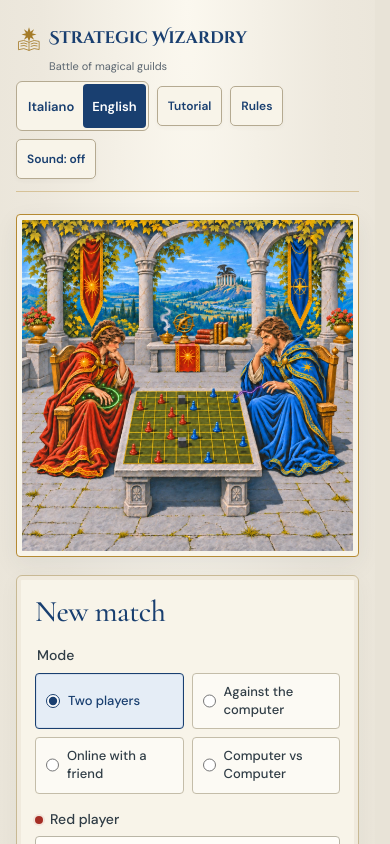
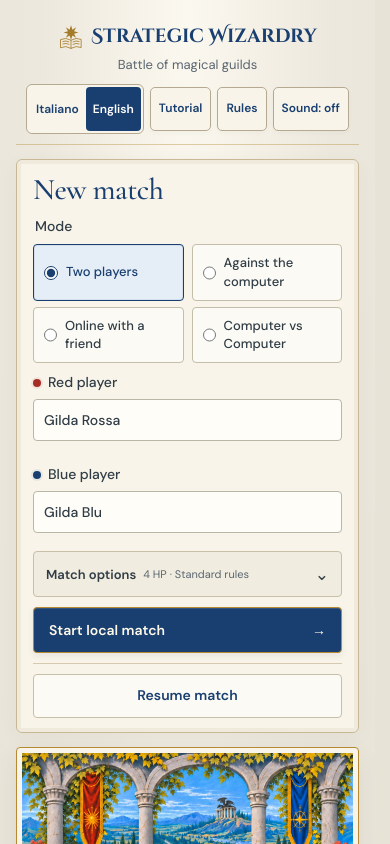
Before and after one commit to ipe3000/SW, a React (Vite) app: page / in a window 390 px wide. Shown: the top 844 px of the page. Built offline with nearby package versions, Linux system fonts and the light colour scheme.

Commit message:
Stabilize the homepage artwork and compact match setup

```diff
--- a/src/ui/entry-cloister.css
+++ b/src/ui/entry-cloister.css
@@ -13,24 +13,34 @@ body:has(.local-app:not(.in-match)) {
   padding-bottom: 32px;
 }
 .brand-heading { min-width: 0; }
-.local-app:not(.in-match) .topbar { height: 92px; margin-bottom: 24px; border-color: #b58a3266; }
-.local-app:not(.in-match) .brand-subtitle { margin: 5px 0 0 54px; font: 400 14px/1.3 'DM Sans', sans-serif; letter-spacing: .15px; color: #5b6670; }
+.local-app:not(.in-match) .topbar {
+  display: grid; grid-template-columns: minmax(0, 1fr); justify-items: center;
+  height: auto; max-width: 1160px; margin: 0 auto 20px; padding: 14px 0;
+  gap: 10px; border-color: #b58a3266;
+}
+.local-app:not(.in-match) .topbar > nav { justify-content: center; flex-wrap: wrap; gap: 6px; }
+.local-app:not(.in-match) .brand-subtitle { margin: 5px 0 0; text-align: center; font: 400 14px/1.3 'DM Sans', sans-serif; letter-spacing: .15px; color: #5b6670; }
 .local-app:not(.in-match) .brand { color: #193f70; }
 .local-app:not(.in-match) .brand > .brand-sigil { color: #a47b28; }
-.local-app:not(.in-match) .topbar nav .text-button {
+.local-app:not(.in-match) .topbar > nav > .text-button {
   background: #f8f4e9; color: #193f70; border-color: #b5aa91; border-radius: 5px;
-  padding-inline: 16px; font-size: 14px; box-shadow: 0 2px 4px #303d4608;
+  min-height: 44px; padding-inline: 8px; font-size: 13px; box-shadow: 0 2px 4px #303d4608;
 }
 .local-app:not(.in-match) .topbar nav .text-button:hover { background: #ede6d4; border-color: #967127; }
+@media (min-width: 1260px) {
+  .local-app:not(.in-match) .topbar { grid-template-columns: minmax(0, 1fr) auto minmax(0, 1fr); min-height: 88px; }
+  .local-app:not(.in-match) .topbar > .brand-heading { grid-column: 2; }
+  .local-app:not(.in-match) .topbar > nav { grid-column: 3; justify-self: end; justify-content: flex-end; }
+}
 .local-app:not(.in-match) .fantasy-entry {
   max-width: 1000px; width: 100%; margin: 0 auto;
   grid-template-columns: minmax(0, 1fr) minmax(0, 1fr);
-  grid-template-rows: auto auto;
+  grid-template-rows: auto;
   gap: 16px 24px; padding: 0; border: 0; border-radius: 0;
-  background: none; box-shadow: none; align-items: stretch;
+  background: none; box-shadow: none; align-items: start;
 }
 .local-app:not(.in-match) .entry-scene {
-  position: relative; width: 100%; height: auto; min-height: 0; aspect-ratio: 1; grid-row: 1; align-self: stretch;
+  position: relative; width: 100%; height: auto; min-height: 0; aspect-ratio: 1; grid-row: 1;
   border: 0; border-radius: 0; background: none; overflow: visible;
 }
 .local-app:not(.in-match) .entry-scene::after { content: none; }
@@ -41,21 +51,18 @@ body:has(.local-app:not(.in-match)) {
 }
 .entry-artwork > img { display: block; width: 100%; height: 100%; object-fit: contain; border-radius: 1px; }
 .local-app:not(.in-match) .fantasy-entry > .new-game {
-  position: relative; display: flex; flex-direction: column; padding: 22px; border: 1px solid #c8b994; border-radius: 6px; align-self: stretch;
+  position: relative; display: flex; flex-direction: column; padding: 16px 18px; border: 1px solid #c8b994; border-radius: 6px;
   background: #f8f4e9; box-shadow: 0 5px 20px #303d460b, inset 0 0 0 4px #f0eadd;
 }
 .local-app:not(.in-match) .new-game::before {
   content: none;
 }
 .local-app:not(.in-match) .fantasy-entry .new-game h2 {
-  margin-bottom: 18px; font: 500 32px/1.05 'Cormorant Garamond', Georgia, serif; color: #193f70;
-}
-@media (max-width: 380px) {
-  .local-app:not(.in-match) .brand-wordmark strong { display: block; }
+  margin-bottom: 12px; font: 500 32px/1.05 'Cormorant Garamond', Georgia, serif; color: #193f70;
 }
 .local-app:not(.in-match) .fantasy-entry .new-game label,
 .local-app:not(.in-match) .mode-choice legend { color: #303d46; font-size: 14px; }
-.local-app:not(.in-match) .mode-choice { margin-bottom: 16px; gap: 8px; }
+.local-app:not(.in-match) .mode-choice { margin-bottom: 10px; gap: 6px 8px; }
 .local-app:not(.in-match) .fantasy-entry .mode-choice label {
   padding: 9px 10px; min-height: 44px; font-size: 13px; line-height: 1.4;
   background: #fcfaf4; border: 1px solid #c4bda9; border-radius: 4px; box-shadow: none;
@@ -78,7 +85,7 @@ body:has(.local-app:not(.in-match)) {
 }
 .local-app:not(.in-match) .form-pair > label:nth-child(2)::before { background: #193f70; box-shadow: 0 0 0 2px #193f7014; }
 .local-app:not(.in-match) .fantasy-entry .setup-options {
-  margin-top: 16px; padding-inline: 12px; background: #f0ecdf; border-color: #c8bfa8;
+  margin-top: 10px; padding-inline: 12px; background: #f0ecdf; border-color: #c8bfa8;
 }
 .local-app:not(.in-match) .setup-options > summary { min-height: 44px; flex-wrap: wrap; font-size: 13px; color: #303d46; }
 .local-app:not(.in-match) .setup-options > summary > span { font-size: 11px; color: #5b6670; }
@@ -89,15 +96,15 @@ body:has(.local-app:not(.in-match)) {
 .local-app:not(.in-match) .button.primary:hover:not(:disabled) { background: #245487; }
 .local-app:not(.in-match) .button.primary:active:not(:disabled) { background: #12315a; box-shadow: inset 0 2px 3px #0003; }
 .local-app:not(.in-match) .button.primary:disabled { background: #d2d7dc; color: #58616b; border-color: #aab2b9; box-shadow: none; }
-.local-app:not(.in-match) .fantasy-entry .new-game form > .button { min-height: 46px; margin-top: 16px; font-size: 14px; }
+.local-app:not(.in-match) .fantasy-entry .new-game form > .button { min-height: 46px; margin-top: 10px; font-size: 14px; }
 .local-app:not(.in-match) .button.secondary { background: #fcfaf4; border-color: #b7ac90; color: #193f70; }
 .local-app:not(.in-match) .button.secondary:hover:not(:disabled) { background: #e5edf6; }
 .local-app:not(.in-match) .button.ghost,
 .local-app:not(.in-match) .entry-saves summary,
 .local-app:not(.in-match) .join-online-entry > summary { color: #193f70; font-size: 13px; }
 .local-app:not(.in-match) .new-game > form,
-.local-app:not(.in-match) .new-game > .join-online-entry { margin-bottom: 16px; }
-.local-app:not(.in-match) .new-game > .entry-saves { margin-top: auto; padding: 14px 0 0; border: 0; border-top: 1px solid #d5c9ae; background: none; overflow: visible; max-height: none; }
+.local-app:not(.in-match) .new-game > .join-online-entry { margin-bottom: 10px; }
+.local-app:not(.in-match) .new-game > .entry-saves { margin-top: 0; padding: 10px 0 0; border: 0; border-top: 1px solid #d5c9ae; background: none; overflow: visible; max-height: none; }
 .local-app:not(.in-match) .new-game .entry-saves > h2 { margin: 0; font: inherit; }
 .entry-saves .resume-games { display: block; width: 100%; min-height: 44px; padding: 10px 12px; border: 1px solid #c8bfa8; border-radius: 4px; background: #fcfaf4; color: #193f70; font: 600 14px/1.4 'DM Sans', sans-serif; }
 .entry-saves .resume-games:hover { background: #e5edf6; border-color: #6583a3; }
@@ -117,34 +124,32 @@ body:has(.local-app:not(.in-match)) {
 .local-app:not(.in-match) .entry-saves .backup-info p,
 .local-app:not(.in-match) .fantasy-entry .online-mode-intro,
 .local-app:not(.in-match) .fantasy-entry .computer-intro { color: #5b6670!important; font-size: 13px!important; }
-.local-app:not(.in-match) .join-online-entry { border-color: #c8bfa8; }
+.local-app:not(.in-match) .join-online-entry { margin-top: 10px; border-color: #c8bfa8; }
+.local-app:not(.in-match) .join-online-entry > summary { min-height: 44px; }
 .local-app:not(.in-match) :focus-visible { outline: 3px solid #30689d; outline-offset: 3px; }
 @media (max-width: 1000px) and (min-width: 761px) {
   .local-app:not(.in-match) .fantasy-entry { gap: 18px 22px; }
-  .local-app:not(.in-match) .fantasy-entry > .new-game { padding: 22px 18px; }
   .local-app:not(.in-match) .fantasy-entry .mode-choice label { font-size: 12px; }
 }
 @media (max-width: 760px) {
   .local-app:not(.in-match) { padding: 12px 16px 24px; }
-  .local-app:not(.in-match) .topbar { height: 78px; margin-bottom: 22px; gap: 12px; }
-  .local-app:not(.in-match) .brand-subtitle { margin-left: 33px; font-size: 11px; letter-spacing: 0; }
-  .local-app:not(.in-match) .topbar .brand > .brand-wordmark { font-size: clamp(14px, 4.3vw, 22px); }
+  .local-app:not(.in-match) .topbar { margin-bottom: 14px; padding: 10px 0; }
+  .local-app:not(.in-match) .brand-subtitle { font-size: 13px; letter-spacing: 0; }
+  .local-app:not(.in-match) .topbar .brand > .brand-wordmark { font-size: clamp(17px, 4.9vw, 22px); }
   .local-app:not(.in-match) .brand > .brand-sigil { width: 26px; height: 30px; }
-  .local-app:not(.in-match) .topbar nav .text-button { font-size: 12px; padding-inline: 10px; }
-  .local-app:not(.in-match) .fantasy-entry { gap: 18px; }
-  .local-app:not(.in-match) .entry-scene { height: auto; aspect-ratio: 1; }
-  .local-app:not(.in-match) .fantasy-entry > .new-game { padding: 20px 18px; }
-  .local-app:not(.in-match) .fantasy-entry .new-game h2 { font-size: 30px; margin-bottom: 18px; }
+  .local-app:not(.in-match) .topbar > nav > .text-button { font-size: 12px; }
+  .local-app:not(.in-match) .fantasy-entry > .new-game { padding: 14px 16px; }
+  .local-app:not(.in-match) .fantasy-entry .new-game h2 { font-size: 30px; }
 }
 @media (max-width: 380px) {
   .local-app:not(.in-match) .setup-options > summary { display: grid; grid-template-columns: 1fr auto; gap: 5px 8px; padding-block: 8px; }
   .local-app:not(.in-match) .setup-options > summary > span { grid-column: 1; }
   .local-app:not(.in-match) .setup-options > summary::after { grid-column: 2; grid-row: 1 / span 2; margin-left: 0; }
 }
-@media (min-width: 761px) and (max-width: 900px) {
-  .local-app:not(.in-match) .fantasy-entry { display: flex; flex-direction: column; max-width: 560px; gap: 18px; }
+@media (max-width: 900px) {
+  .local-app:not(.in-match) .fantasy-entry { display: flex; flex-direction: column; max-width: 560px; gap: 14px; }
   .local-app:not(.in-match) .entry-scene { flex-shrink: 0; }
-  .local-app:not(.in-match) .fantasy-entry > .new-game { width: 100%; }
+  .local-app:not(.in-match) .fantasy-entry > .new-game { order: -1; width: 100%; }
 }
 
 .home-language-switch {
@@ -158,12 +163,12 @@ body:has(.local-app:not(.in-match)) {
 }
 .home-language-switch button {
   min-height: 44px;
-  padding: 0 9px;
+  padding: 0 7px;
   border: 0;
   border-radius: 4px;
   background: transparent;
   color: #193f70;
-  font: 600 13px/1 'DM Sans', sans-serif;
+  font: 600 12px/1 'DM Sans', sans-serif;
   cursor: pointer;
 }
 .home-language-switch button:hover { background: #ede6d4; }
--- a/src/ui/tutorial.css
+++ b/src/ui/tutorial.css
@@ -25,20 +25,6 @@
   z-index: 3;
   pointer-events: none;
 }
-@media (max-width: 550px) {
-  .local-app:not(.in-match) .topbar:has([data-tutorial-entry]) {
-    height: auto;
-    flex-wrap: wrap;
-    row-gap: 8px;
-    padding-block: 12px;
-  }
-  .local-app:not(.in-match) .topbar:has([data-tutorial-entry]) nav {
-    gap: 8px;
-    flex-wrap: wrap;
-  }
-  .local-app:not(.in-match) .topbar:has([data-tutorial-entry]) .text-button { min-height: 40px; }
-}
-
 .local-app.in-match.tutorial-app .secondary-actions:not(:has(button)) { min-height: 0; }
 .local-app.in-match.tutorial-app .topbar .brand-wordmark { display: none; }
 .local-app.in-match.tutorial-app .topbar nav { gap: 5px; }
```
Also changed, not shown: 1 other file (tests, documents, lock files or other folders).
